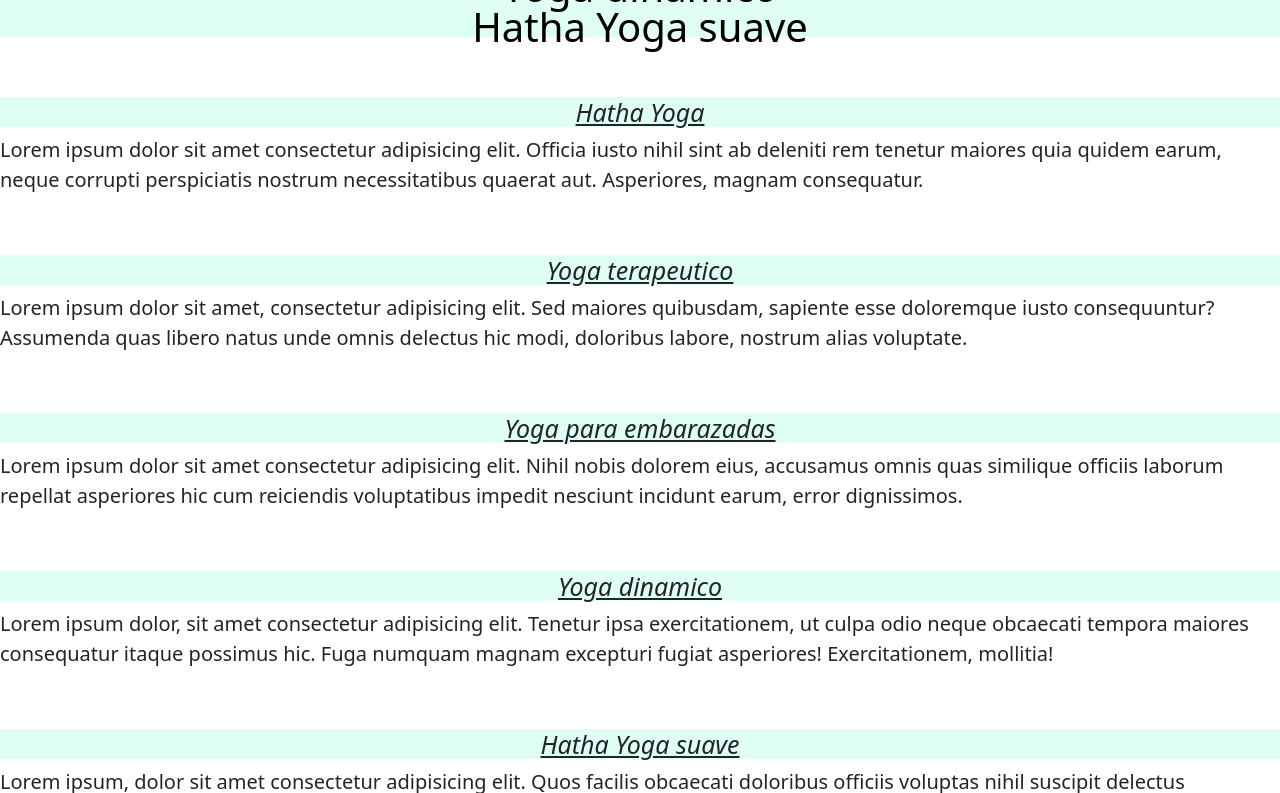
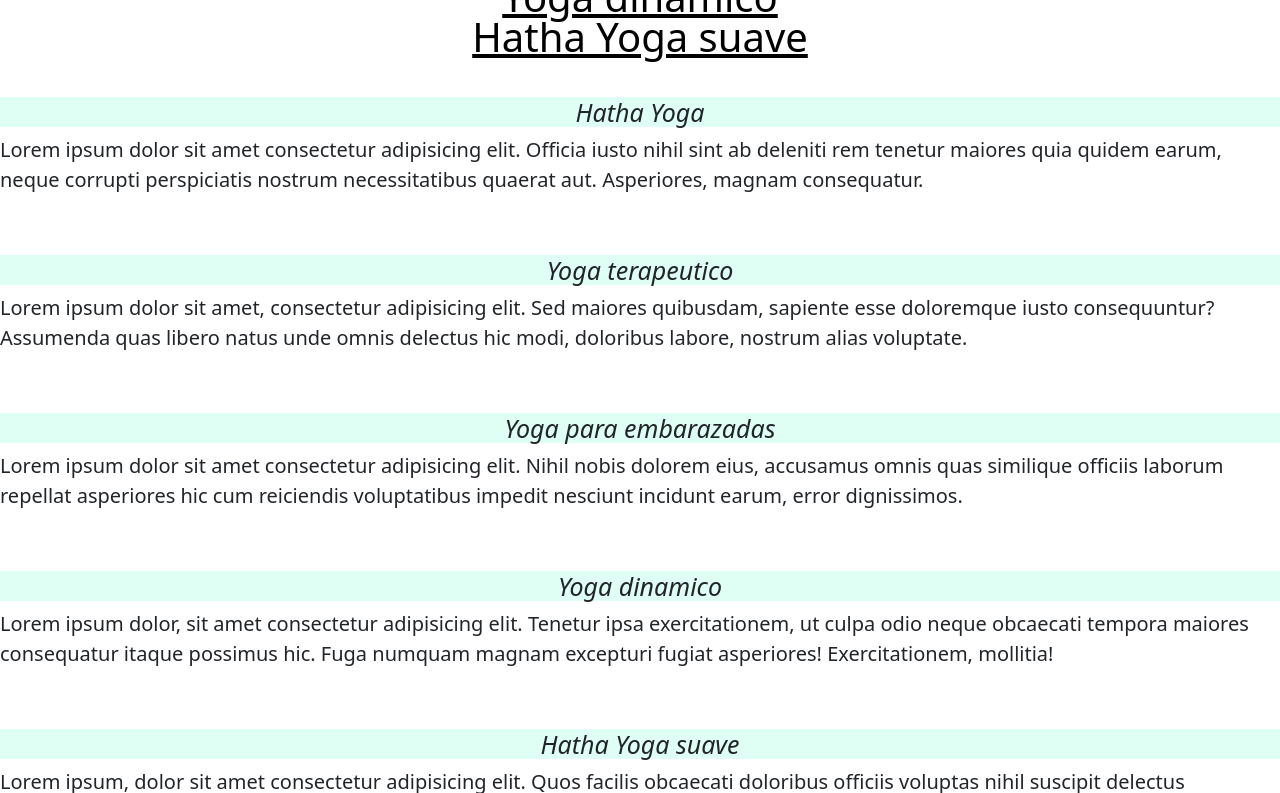
Before and after one commit to koziel55/PreEntrega2Koziel, a plain HTML site: page index.html in a window 1280 px wide. Shown: the part 753-1546 px from the top of the page. Drawn offline with nearby package versions, Linux system fonts and the light colour scheme.

Commit message:
modificando index

```diff
--- a/Css/main.css
+++ b/Css/main.css
@@ -67,11 +67,12 @@ a{
 
 
 main a {
-    background-color: rgba(127, 255, 212, 0.247);
     font-size: 40px;
+    padding: 10px;
     text-align: center;
     height: 40px;
     display: block;
+    text-decoration: underline;
 }
 
 article h3 {
@@ -80,7 +81,6 @@ article h3 {
     font-style: italic;
     text-align: center;
     margin-top: 60px;
-    text-decoration: underline;
 }
 
 article p{
--- a/index.html
+++ b/index.html
@@ -49,6 +49,7 @@
      <section class="imagendeyoga">
         <h2 class="h2">PRACTICAS</h2>
      </section>
+     <section>
           <a href="#hatha-yoga">Hatha Yoga</a>
           <a href="#yoga-terapeutico">Yoga terapeutico</a>
           <a href="#yoga-para-embarazadas">Yoga para embarazadas</a>
@@ -79,7 +80,8 @@
             <h3>Hatha Yoga suave</h3>
             <p>Lorem ipsum, dolor sit amet consectetur adipisicing elit. Quos facilis obcaecati doloribus officiis voluptas nihil suscipit delectus voluptatem? Voluptatum, impedit maxime ex minima hic minus labore enim quod sint incidunt?</p>
           </article>
-      </main>
+    </section>
+   </main>
   <script src="https://cdn.jsdelivr.net/npm/@popperjs/core@2.11.8/dist/umd/popper.min.js" integrity="sha384-I7E8VVD/ismYTF4hNIPjVp/Zjvgyol6VFvRkX/vR+Vc4jQkC+hVqc2pM8ODewa9r" crossorigin="anonymous"></script>
 </body>
 </html>
```
